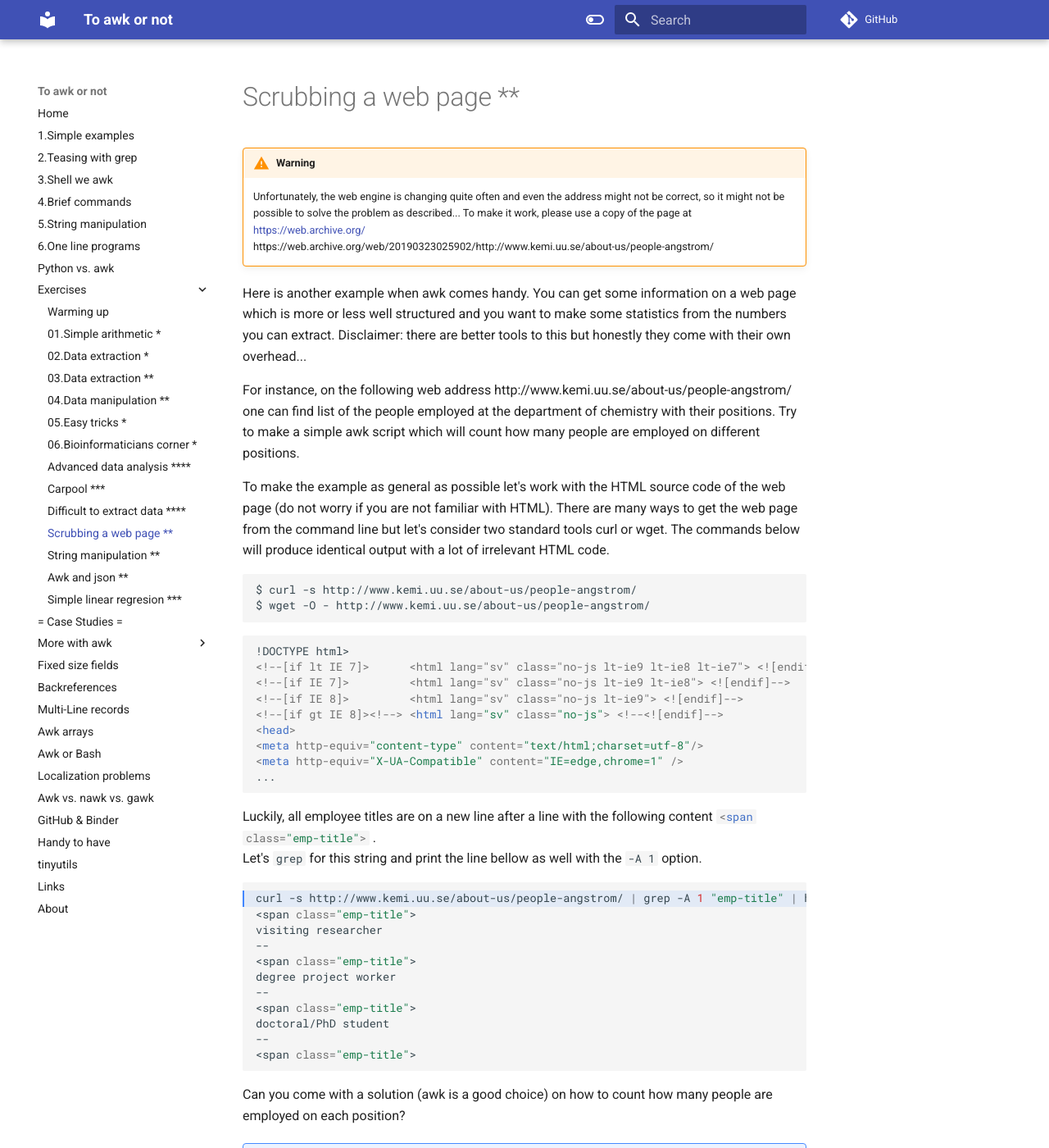
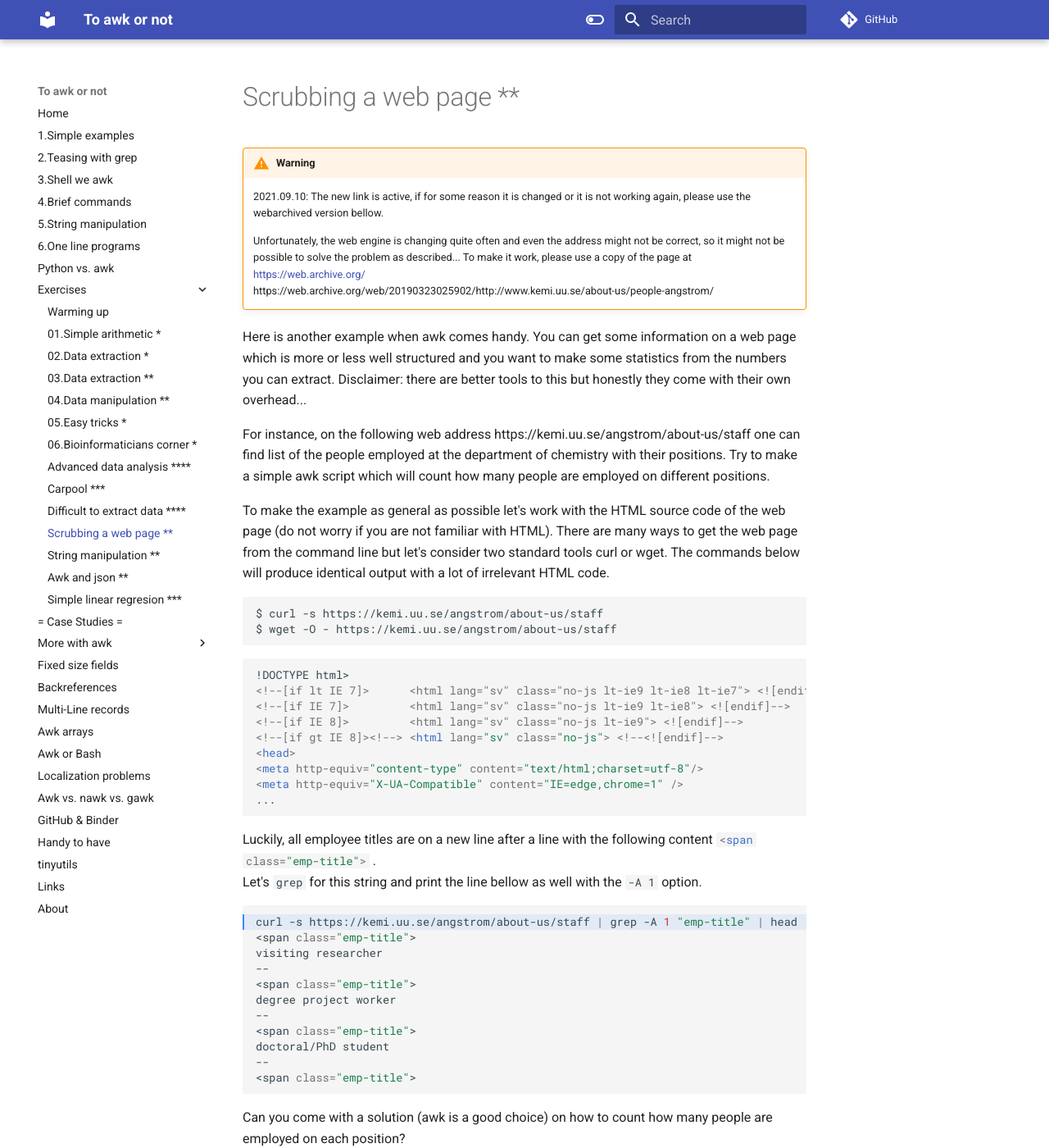
Before and after one commit to pmitev/to-awk-or-not, an MkDocs documentation site: the page built from docs/Exercises/Scrubbing.md, in a window 1280 px wide and 1400 px high. Shown: the whole window at 82% size. Built offline with MkDocs 1.6.1 and Material for MkDocs 9.7.7, drawn with Linux system fonts in a browser that asks for light colours; comment, search, counter and statistics services are not loaded.

Commit message:
fixes and additions

````diff
--- a/docs/Exercises/Scrubbing.md
+++ b/docs/Exercises/Scrubbing.md
@@ -1,17 +1,19 @@
 # Scrubbing a web page **
 !!! warning
+    2021.09.10: The new link is active, if for some reason it is changed or it is not working again, please use the webarchived version bellow.
+
     Unfortunately, the web engine is changing quite often and even the address might not be correct, so it might not be possible to solve the problem as described...
     To make it work, please use a copy of the page at [https://web.archive.org/](https://web.archive.org/)
     https://web.archive.org/web/20190323025902/http://www.kemi.uu.se/about-us/people-angstrom/
 
 Here is another example when awk comes handy. You can get some information on a web page which is more or less well structured and you want to make some statistics from the numbers you can extract. Disclaimer: there are better tools to this but honestly they come with their own overhead...
 
-For instance, on the following web address http://www.kemi.uu.se/about-us/people-angstrom/ one can find list of the people employed at the department of chemistry with their positions. Try to make a simple awk script which will count how many people are employed on different positions.
+For instance, on the following web address https://kemi.uu.se/angstrom/about-us/staff one can find list of the people employed at the department of chemistry with their positions. Try to make a simple awk script which will count how many people are employed on different positions.
 
 To make the example as general as possible let's work with the HTML source code of the web page (do not worry if you are not familiar with HTML). There are many ways to get the web page from the command line but let's consider  two standard tools curl or wget. The commands below will produce identical output with a lot of irrelevant HTML code.
 ``` bash
-$ curl -s http://www.kemi.uu.se/about-us/people-angstrom/
-$ wget -O - http://www.kemi.uu.se/about-us/people-angstrom/
+$ curl -s https://kemi.uu.se/angstrom/about-us/staff
+$ wget -O - https://kemi.uu.se/angstrom/about-us/staff
 ```
 
 ``` html
@@ -31,7 +33,7 @@ Luckily, all employee titles are on a new line after a line with the following c
 Let's `grep` for this string and print the line bellow as well with the `-A 1` option.
 
 ``` bash hl_lines="1"
-curl -s http://www.kemi.uu.se/about-us/people-angstrom/ | grep -A 1 "emp-title" | head
+curl -s https://kemi.uu.se/angstrom/about-us/staff | grep -A 1 "emp-title" | head
 <span class="emp-title">
 visiting researcher
 --
@@ -48,6 +50,8 @@ Can you come with a solution (awk is a good choice) on how to count how many peo
 
 ??? "Possible solution"
     ``` awk
+    curl -s https://kemi.uu.se/angstrom/about-us/staff | awk ' /emp-title/{getline;title[$0]++} END{for (i in title) print title[i],i}'
+    # or from the WebArchive
     curl -s https://web.archive.org/web/20190323025902/http://www.kemi.uu.se/about-us/people-angstrom/ | awk ' /emp-title/{getline;title[$0]++} END{for (i in title) print title[i],i}'
     ```
     ```
--- a/mkdocs.yml
+++ b/mkdocs.yml
@@ -19,7 +19,7 @@ nav:
     - 06.Bioinformaticians corner *: Exercises/06.Bioinformaticians_corner.md
     - Advanced data analysis ****: Exercises/Advanced_data_analysis.md
     - Carpool ***: Exercises/Carpool.md
-    - Difficult to extract data ****: Exercises/Dificult_data.md
+    - Difficult to extract data ****: Exercises/Difficult_data.md
     - Scrubbing a web page **: Exercises/Scrubbing.md
     - String manipulation **: Exercises/String_manipulation.md
     - Awk and json **: Exercises/awk-json.md
````
Also changed, not shown: docs/Exercises/01.Simple_arithmetic.md (+2 -0 lines), docs/Exercises/Difficult_data.md (renamed from docs/Exercises/Dificult_data.md, +2 -0 lines), docs/Exercises/Exercises.md (+1 -1 lines).
